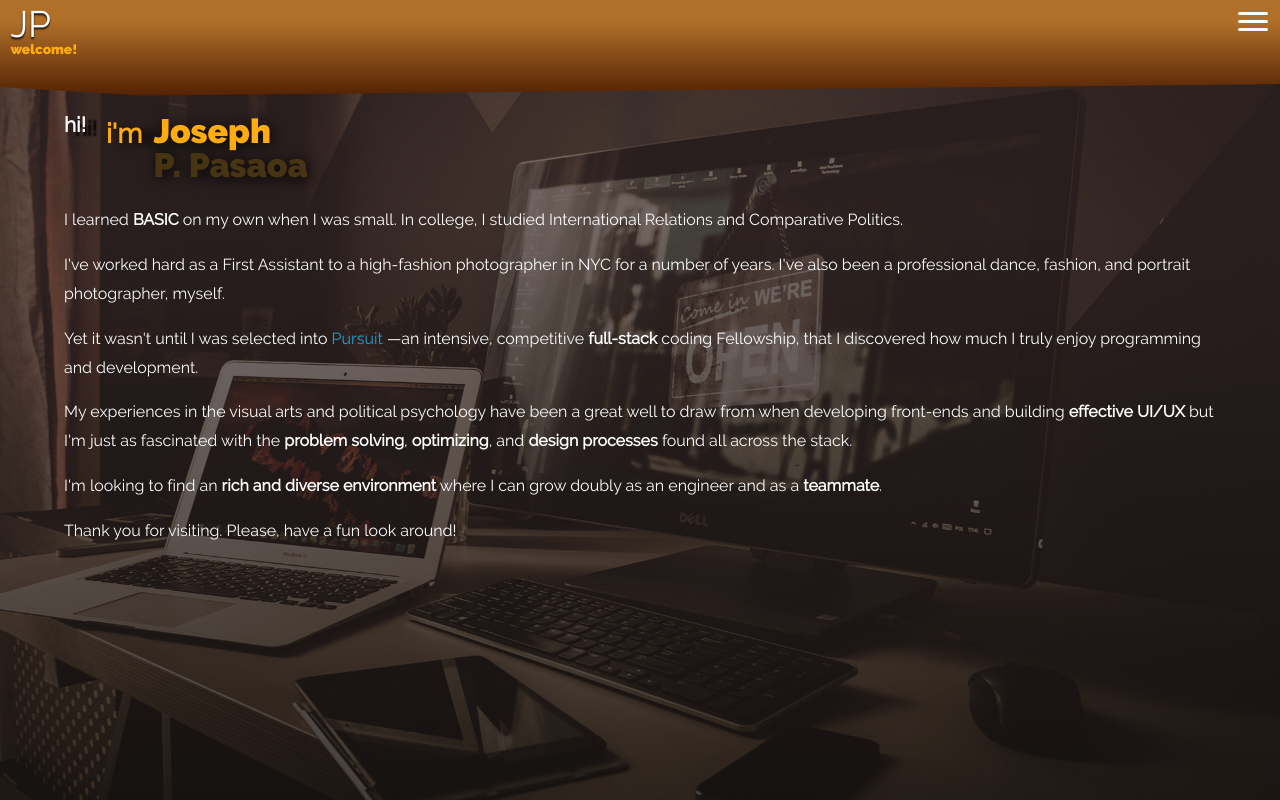
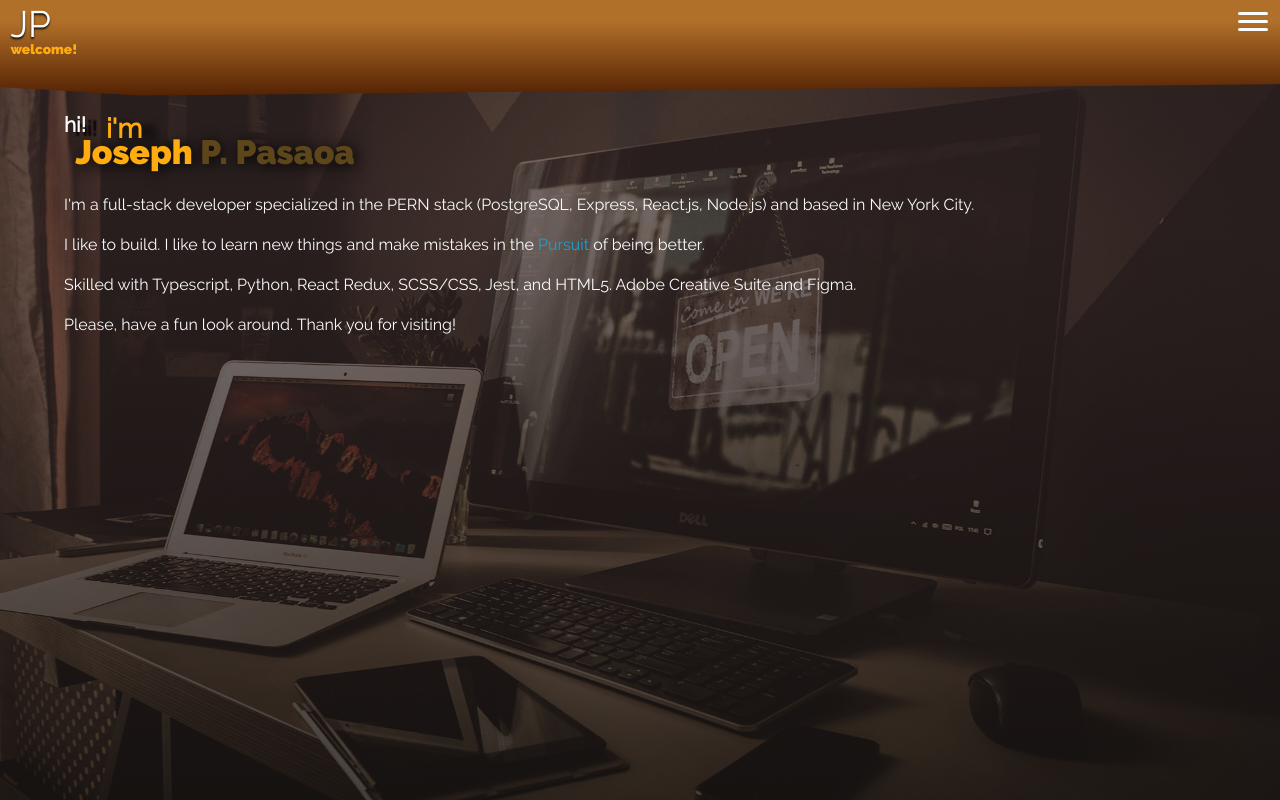
Before and after one commit to joseph-p-pasaoa/my-portfolio-site-v1-redraw--react-ts, a React (Create React App) app: page / in a window 1280 px wide. Built offline with nearby package versions, Linux system fonts and the light colour scheme.

Commit message:
edit homepage content

```diff
--- a/src/pages/HomePage.tsx
+++ b/src/pages/HomePage.tsx
@@ -7,24 +7,17 @@ const HomePage = () => {
          <div className='first-line'>
             <div className='greeting'>Hi!</div>
             <div className='pre-name'>I'm</div>
-            <h3 className='name'>
-               Joseph<br />
-               <span className='dim'>P. Pasaoa</span>
-            </h3>
          </div>
+         <h3 className='name'>
+            Joseph
+            <span className='dim'> P. Pasaoa</span>
+         </h3>
 
          <article>
-            <p className='article-copy'>I learned <strong>BASIC</strong> on my own when I was small. In college, I studied International Relations and Comparative Politics.</p>
-
-            <p className='article-copy'>I've worked hard as a First Assistant to a high-fashion photographer in NYC for a number of years. I've also been a professional dance, fashion, and portrait photographer, myself.</p>
-
-            <p className='article-copy'>Yet it wasn't until I was selected into <a href='https://www.pursuit.org/' target='_blank' rel='noopener noreferrer' className='link--homepursuit'>Pursuit</a> —an intensive, competitive <strong>full-stack</strong> coding Fellowship, that I discovered how much I truly enjoy programming and development.</p>
-
-            <p className='article-copy'>My experiences in the visual arts and political psychology have been a great well to draw from when developing front-ends and building <strong>effective UI/UX</strong> but I'm just as fascinated with the <strong>problem solving</strong>, <strong>optimizing</strong>, and <strong>design processes</strong> found all across the stack.</p>
-
-            <p className='article-copy'>I'm looking to find an <strong>rich and diverse environment</strong> where I can grow doubly as an engineer and as a <strong>teammate</strong>.</p>
-
-            <p className='article-copy'>Thank you for visiting. Please, have a fun look around!</p>
+            <p>I'm a full-stack developer specialized in the PERN stack (PostgreSQL, Express, React.js, Node.js) and based in New York City.</p>
+            <p>I like to build. I like to learn new things and make mistakes in the <a href='https://www.pursuit.org/' target='_blank' rel='noopener noreferrer' className='inline-link'>Pursuit</a> of being better.</p>
+            <p>Skilled with Typescript, Python, React Redux, SCSS/CSS, Jest, and HTML5. Adobe Creative Suite and Figma.</p>
+            <p>Please, have a fun look around. Thank you for visiting!</p>
          </article>
       </main>
    );
--- a/src/styles/_homepage.scss
+++ b/src/styles/_homepage.scss
@@ -13,7 +13,6 @@
     }
 
     .pre-name {
-        margin-top: .35rem;
         margin-left: 1.25rem;
 
         font-size: 1.7rem;
@@ -25,7 +24,10 @@
     }
 
     h3 {
-        margin: 0 0 1.5rem 0.7rem;
+        position: relative;
+        top: -.35rem;
+
+        margin: 0 0 1.1rem .7rem;
 
         font-family: var(--ff-black);
         font-size: 2.11rem;
@@ -35,7 +37,8 @@
         text-shadow: 2px 2px 15px #000;
 
         .dim {
-            filter: brightness(.3) saturate(0.7);
+            white-space: nowrap;
+            filter: brightness(.4) saturate(0.7);
         }
     }
 }
```
